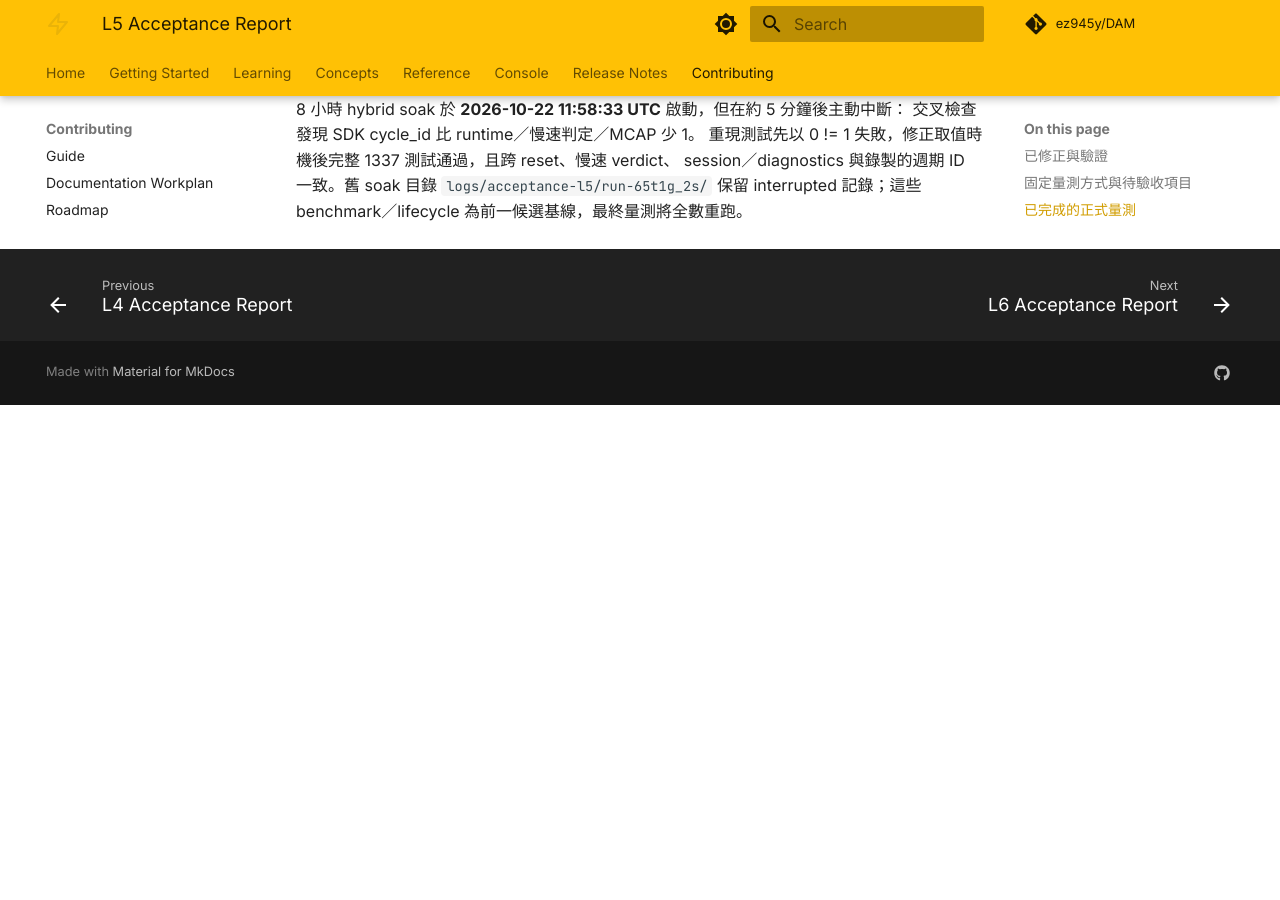
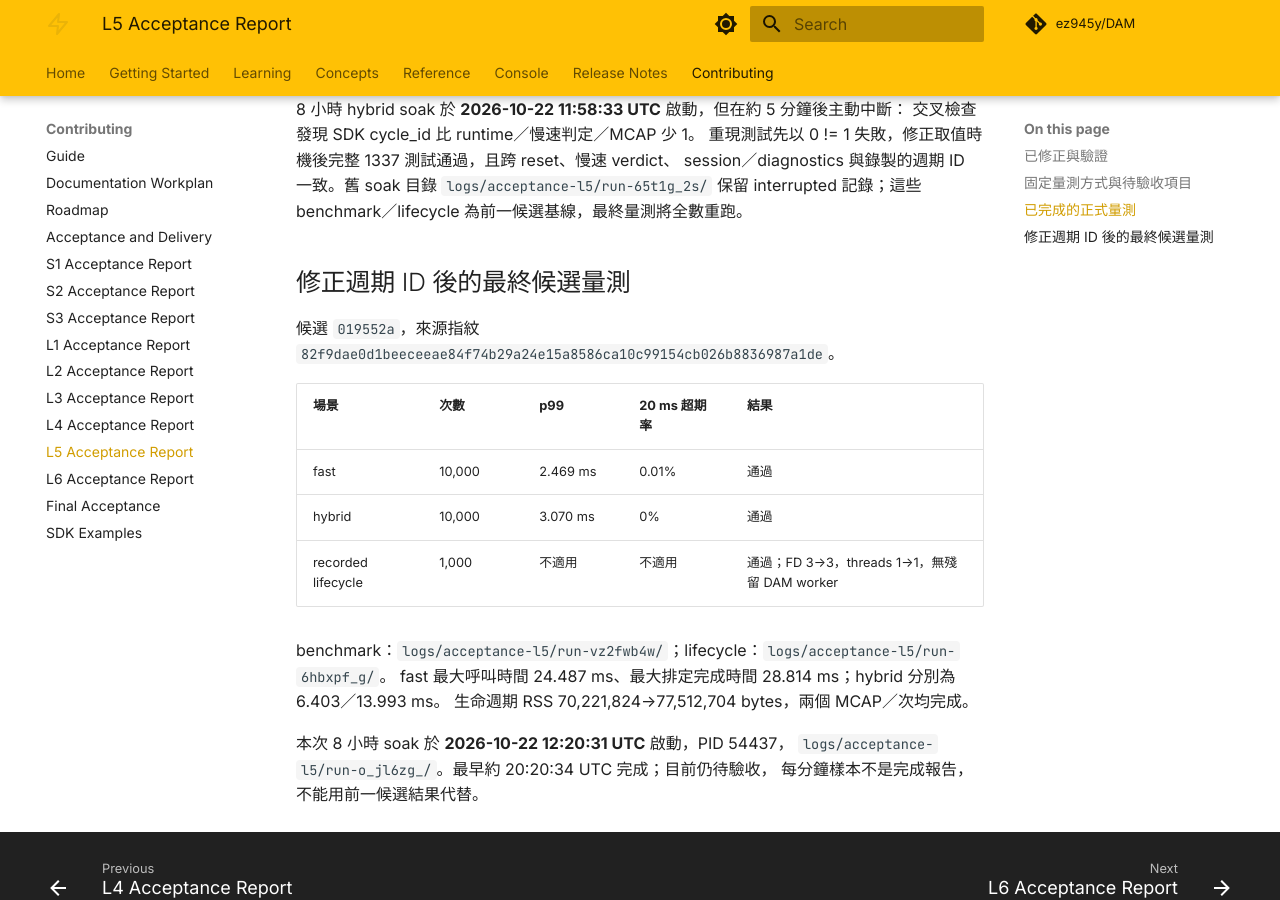
Before and after one commit to ez945y/DAM, an MkDocs documentation site: the page built from docs/acceptance-l5.md, in a window 1280 px wide and 900 px high, scrolled down 2023 px. Built offline with MkDocs 1.6.1 and Material for MkDocs 9.7.7, drawn with Linux system fonts in a browser that asks for light colours; comment, search, counter and statistics services are not loaded; before the commit the page ends 2428 px from its top, so only the background shows below that.

Commit message:
docs: record final candidate checks and active soak handoff

```diff
--- /dev/null
+++ b/docs/acceptance-final.md
@@ -0,0 +1,52 @@
+# 最終候選版驗收紀錄
+
+候選：`019552a`，2026-10-22。**仍待實際 8 小時穩定性完成，尚未結案。**
+
+## 已通過的固定候選檢查
+
+| 檢查 | 證據 |
+| --- | --- |
+| 非硬體 Python | 1337 passed in 25.31s，`logs/acceptance-candidate-python.log` |
+| Rust workspace | cargo test 全部適用項目通過；1 個既有 ignored doc-test 不算通過，`logs/acceptance-candidate-rust.log` |
+| Console 測試 | 20 suites／167 tests 通過，`logs/acceptance-candidate-frontend.log` |
+| Console 正式建置／TypeScript | 退出 0，`logs/acceptance-candidate-build.log` |
+| 完整 pre-commit | Ruff／format／mypy／Rust fmt／clippy 等通過，`logs/acceptance-candidate-precommit.log` |
+| 文件與差異 | docs-check、git diff 檢查通過，驗證後原始碼未改動 |
+| 原生乾淨安裝與離線範例 | Ubuntu x86_64／macOS arm64，各 Python 3.11／3.12，四格安裝與每格 11 個離線程式通過 |
+| 外部品質檢查 | DAM CI 與 Sonar Code Analysis 通過 |
+
+原生執行：[run 39775873326](https://github.com/ez945y/DAM/actions/runs/39775873326)。
+下載紀錄為 `logs/acceptance-final-native-ci/`；程式／建置配置指紋為
+`logs/acceptance-final-source-manifest.json`。Markdown 驗收文件與 mkdocs 導覽後續更新不視為 runtime 改動；原始 manifest 保留，文件配置差異另存 `logs/acceptance-final-documentation-delta.json`。
+
+## 長時間與資源門檻
+
+候選 `019552a` 的 fast／hybrid 各 10,000 cycles 已通過，p99 為 2.469／3.070 ms，
+20 ms 超期率為 0.01%／0%。1,000 次含錄製生命週期通過，FD 3→3、threads 1→1，
+無殘留 DAM worker。證據：`logs/acceptance-l5/run-vz2fwb4w/`、`run-6hbxpf_g/`。
+
+當前指紋為 `82f9dae0d1beeceeae84f74b29a24e15a8586ca10c99154cb026b8836987a1de`。
+實際 8 小時 soak 於 2026-10-22 12:20:31 UTC 開始，PID 54437；
+證據 `logs/acceptance-l5/run-o_jl6zg_/`，最早約 20:20:34 UTC 完成。
+目前仍在執行，不能以 probe／先前中斷／其他候選結果代替。
+本聊天已設定每小時接續驗收（`dam-2`），完成後停用；既有廣泛自主改進排程維持暫停。
+
+## 已知限制與警告
+
+- 沒有實機、Isaac Lab、CUDA、Windows 或 Linux arm64 執行證據；平台聲明依
+  [支援矩陣](installation-matrix.md)，沒有新增支援保證或以 skip 計入通過。
+- Console 正式建置仍有既有 caniuse-lite 資料過時及 upload-asset runtime 路徑的 NFT tracing
+  警告。這輪驗證開發／正式建置與頁面流程，沒有宣稱獨立 standalone 部署打包已驗證；
+  upload 資料位置需由部署環境提供，這個警告不影響本輪 SDK wheel 驗證。
+- Python／Rust wheels 是同一候選配對產物；沒有發布 PyPI 或合併 PR。
+- 首次 Rust 開發安裝曾選到 shell 繼承的 Conda base，已在交接記錄；所有正式證據使用
+  明確指定的 project／clean venv interpreter 與配對 wheel，沒有把混用環境結果算通過。
+
+## 交付與回復
+
+差異在分支 `codex/staged-sdk-acceptance`，
+[draft PR #4](https://github.com/ez945y/DAM/pull/4)。各階段驗收報告與 session-handoff 保留
+修正、失敗及重跑證據。交付使用 commit／來源指紋識別，不能只憑 0.7.0 版本字串辨識。
+
+回復時以先前 checkpoint 的 Python 與 Rust 同時配對建置，或在獨立環境檢出先前 commit；
+不要只降一半 binary／Python 套件。使用者錄製檔與 Console library 沒有被本輪驗收覆寫。
--- a/docs/acceptance-l5.md
+++ b/docs/acceptance-l5.md
@@ -66,3 +66,21 @@
 重現測試先以 0 != 1 失敗，修正取值時機後完整 1337 測試通過，且跨 reset、慢速 verdict、
 session／diagnostics 與錄製的週期 ID 一致。舊 soak 目錄 `logs/acceptance-l5/run-65t1g_2s/`
 保留 interrupted 記錄；這些 benchmark／lifecycle 為前一候選基線，最終量測將全數重跑。
+
+## 修正週期 ID 後的最終候選量測
+
+候選 `019552a`，來源指紋 `82f9dae0d1beeceeae84f74b29a24e15a8586ca10c99154cb026b8836987a1de`。
+
+| 場景 | 次數 | p99 | 20 ms 超期率 | 結果 |
+| --- | --- | --- | --- | --- |
+| fast | 10,000 | 2.469 ms | 0.01% | 通過 |
+| hybrid | 10,000 | 3.070 ms | 0% | 通過 |
+| recorded lifecycle | 1,000 | 不適用 | 不適用 | 通過；FD 3→3，threads 1→1，無殘留 DAM worker |
+
+benchmark：`logs/acceptance-l5/run-vz2fwb4w/`；lifecycle：`logs/acceptance-l5/run-6hbxpf_g/`。
+fast 最大呼叫時間 24.487 ms、最大排定完成時間 28.814 ms；hybrid 分別為 6.403／13.993 ms。
+生命週期 RSS 70,221,824→77,512,704 bytes，兩個 MCAP／次均完成。
+
+本次 8 小時 soak 於 **2026-10-22 12:20:31 UTC** 啟動，PID 54437，
+`logs/acceptance-l5/run-o_jl6zg_/`。最早約 20:20:34 UTC 完成；目前仍待驗收，
+每分鐘樣本不是完成報告，不能用前一候選結果代替。
--- a/docs/acceptance-plan.md
+++ b/docs/acceptance-plan.md
@@ -82,7 +82,7 @@
 | L3／R07 | 公開重載回報、task 切換及 reset 契約 | accepted／applied／rejected 可查；失敗不混用版本；重複 close／reset、逾時、回復與歷史保留有測試；Console 與 SDK 使用一致語意 | [完成：證據](acceptance-l3.md) |
 | L4／R08 | 乾淨安裝、wheel 與依賴驗證矩陣、CI 報告 | 每個宣告支援組合皆可安裝、import、載入 Rust、執行離線範例；來源 checkout 不掩蓋缺少的 wheel 資料 | [完成：證據](acceptance-l4.md) |
 | L5／R09 | 診斷快照、效能報告、長時間與故障注入工具 | 下列固定條件的延遲、資源、恢復門檻通過；原始量測可重現 | S2、L3、L4 已完成；進行中 |
-| L6／R10 | NumPy、PyTorch、mobile base、arm、processor、錄製與恢復範例 | 每個官方離線範例在 CI 執行；僅用公開 API；結束後清理資源；指南與實作一致，舊 API 文件移至明確歷史說明，不新增相容 shim | L1–L5；待開始 |
+| L6／R10 | NumPy、PyTorch、mobile base、arm、processor、錄製與恢復範例 | 每個官方離線範例在 CI 執行；僅用公開 API；結束後清理資源；指南與實作一致，舊 API 文件移至明確歷史說明，不新增相容 shim | [實作與四格 CI 通過，待 L5／最終結案](acceptance-l6.md) |
 
 ### L4 平台宣告門檻
 
--- a/mkdocs.yml
+++ b/mkdocs.yml
@@ -108,6 +108,7 @@
     - L4 Acceptance Report: acceptance-l4.md
     - L5 Acceptance Report: acceptance-l5.md
     - L6 Acceptance Report: acceptance-l6.md
+    - Final Acceptance: acceptance-final.md
     - SDK Examples: sdk-examples.md
 
 plugins:
```
Also changed, not shown: claude-progress.md (+9 -0 lines), docs/acceptance-l6.md (+4 -2 lines), session-handoff.md (+9 -0 lines).
